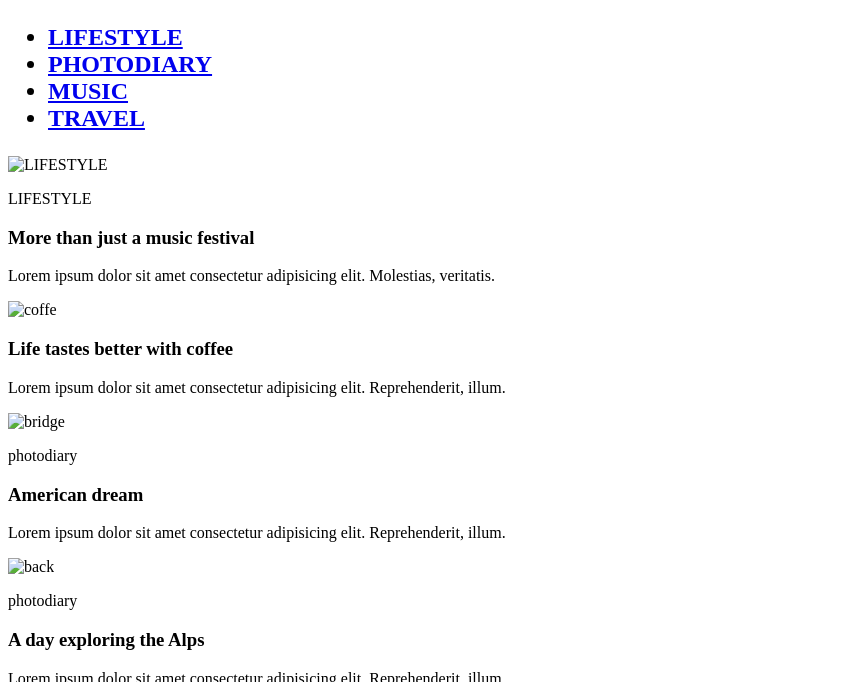
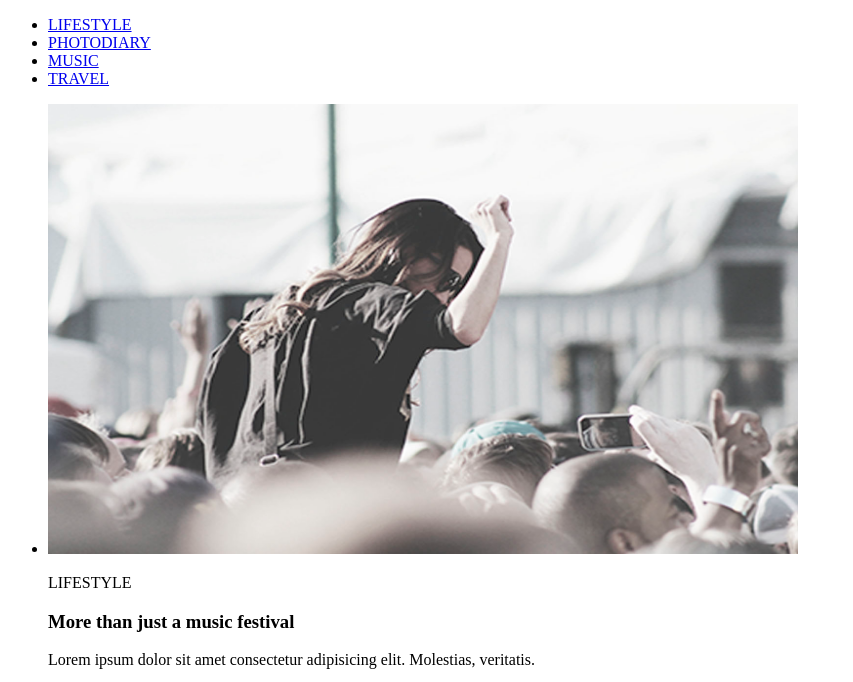
Before and after one commit to Artem-Maiba/goit-fe-course, a plain HTML site: page Modul_1/index.html in a window 1280 px wide. Shown: the top 682 px of the page, without its empty margins (0-853 px from the left). Drawn offline with Linux system fonts and the light colour scheme.

Commit message:
:All done

```diff
--- a/Modul_1/index.html
+++ b/Modul_1/index.html
@@ -6,59 +6,69 @@
     <title>modul 1</title>
 </head>
 <body>
-    <header>
-   <h2>
-       <ul>
+    <header class="main-header"  >
+        <NAV class="main-NAV">
+
+       <ul class="main-menu">
     <li>
         <a
-            href="https://www.google.com.ua"> LIFESTYLE</a>
+            href="#" class="main=menu-link"> LIFESTYLE</a>
         </li>
     <li>
         <a
-            href="https://www.google.com.ua"> PHOTODIARY</a>
+            href="#" class="main=menu-link"> PHOTODIARY</a>
         </li>
     <li>
         <a
-            href="https://www.google.com.ua"> MUSIC</a>
+            href="#" class="main=menu-link"> MUSIC</a>
     </li>
     <li>
         <a
-            href="https://www.google.com.ua"> TRAVEL</a>
+            href="#" class="main=menu-link"> TRAVEL</a>
         </li>
                </ul>
-    </h2>
+    </NAV>
  </header>
  <main>
-<img src="Qimage1.jpg" alt="LIFESTYLE">
-<p>LIFESTYLE</p>
+     <section class="actual-news">
+         <ul class="news">
+             <li class="news1">
+                 <img src="img/Qimage1.jpg" alt="LIFESTYLE" width="750" height="450">
+
+ <p>LIFESTYLE</p>
 <h3>
 <p>More than just a music festival </p>
 </h3>
 <p>Lorem ipsum dolor sit amet consectetur adipisicing elit. Molestias, veritatis.</p>
-<img src="Image 2Coffe.jpg" alt="coffe">
+             </li>
+             <li class="news2">
+                 <img src="img/Image 2Coffe.jpg" alt="coffe"width="750" height="450">
 <p><LIFESTYLE/p>
 <h3>
-    <p> Life tastes better with coffee
-    </p>
+    <p> Life tastes better with coffee</p>
 </h3>
-<p>Lorem ipsum dolor sit amet consectetur adipisicing elit. Reprehenderit, illum.</p>
-
-<img src="image3bridge.jpg" alt="bridge">
+<p>Lorem ipsum dolor sit amet consectetur adipisicing elit. Reprehenderit, illum.</p></li>
+             <li class="news3">
+                 <img src="img/image3bridge.jpg" alt="bridge"width="750" height="450"  >
 <p>photodiary</p>
 <h3>
-    <p> American dream
-    </p>
+    <p> American dream</p>
+
 </h3>
-<p>Lorem ipsum dolor sit amet consectetur adipisicing elit. Reprehenderit, illum.</p>
-<img src="image 4.jpg" alt="back">
+<p>Lorem ipsum dolor sit amet consectetur adipisicing elit. Reprehenderit, illum.</p></li>
+             <li class="news4">
+                 <img src="img/image 4.jpg" alt="back"width="750" height="450">
 <p>photodiary</p>
 <h3>
     <p> A day exploring the Alps
     </p>
 </h3>
-<p>Lorem ipsum dolor sit amet consectetur adipisicing elit. Reprehenderit, illum.</p>
-
+<p>Lorem ipsum dolor sit amet consectetur adipisicing elit. Reprehenderit, illum.</p></li>
+         </ul>
+</section>
+</main>
+<footer>
 <button>Load more</button>
- </main>
+ </footer>
 </body>
 </html>
```
